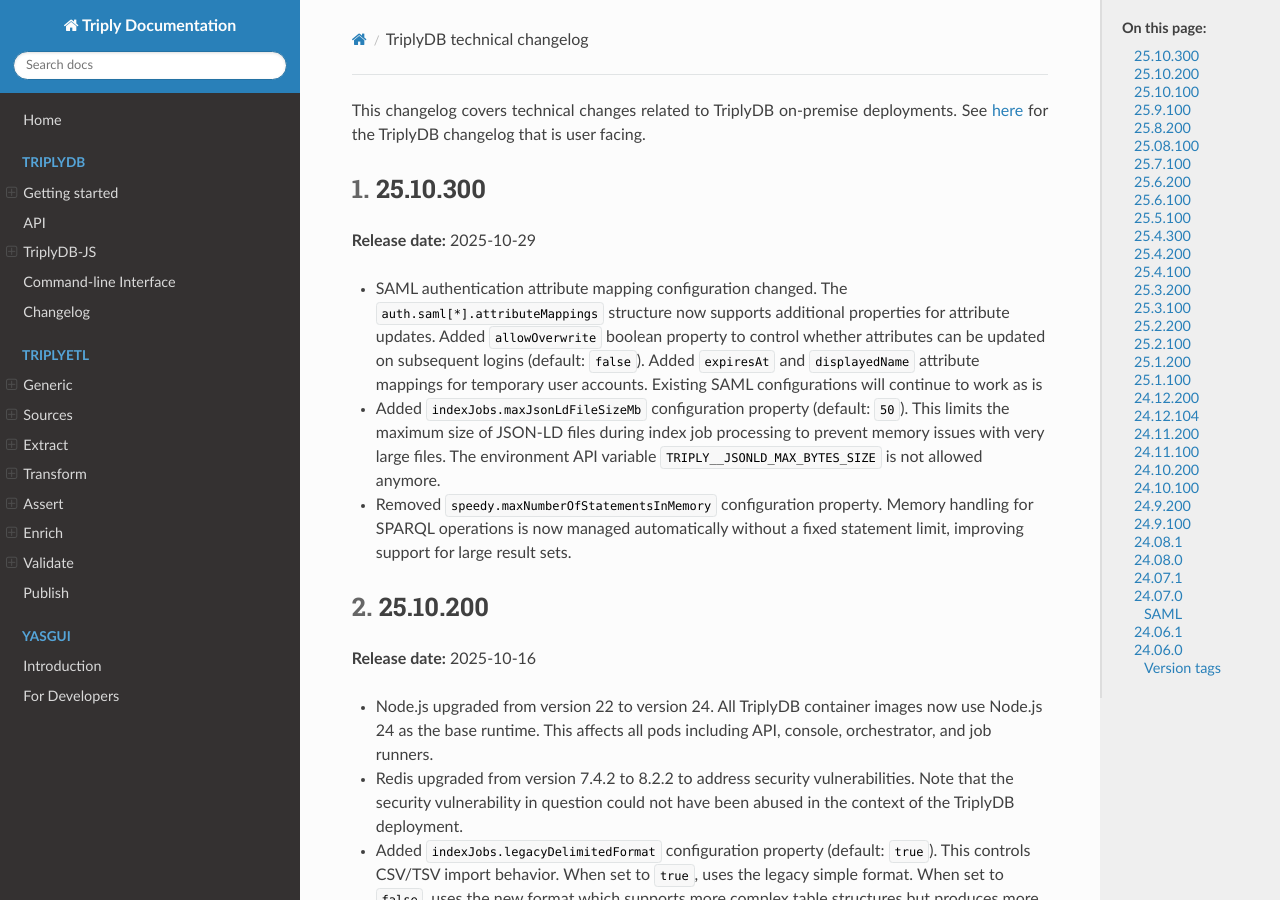
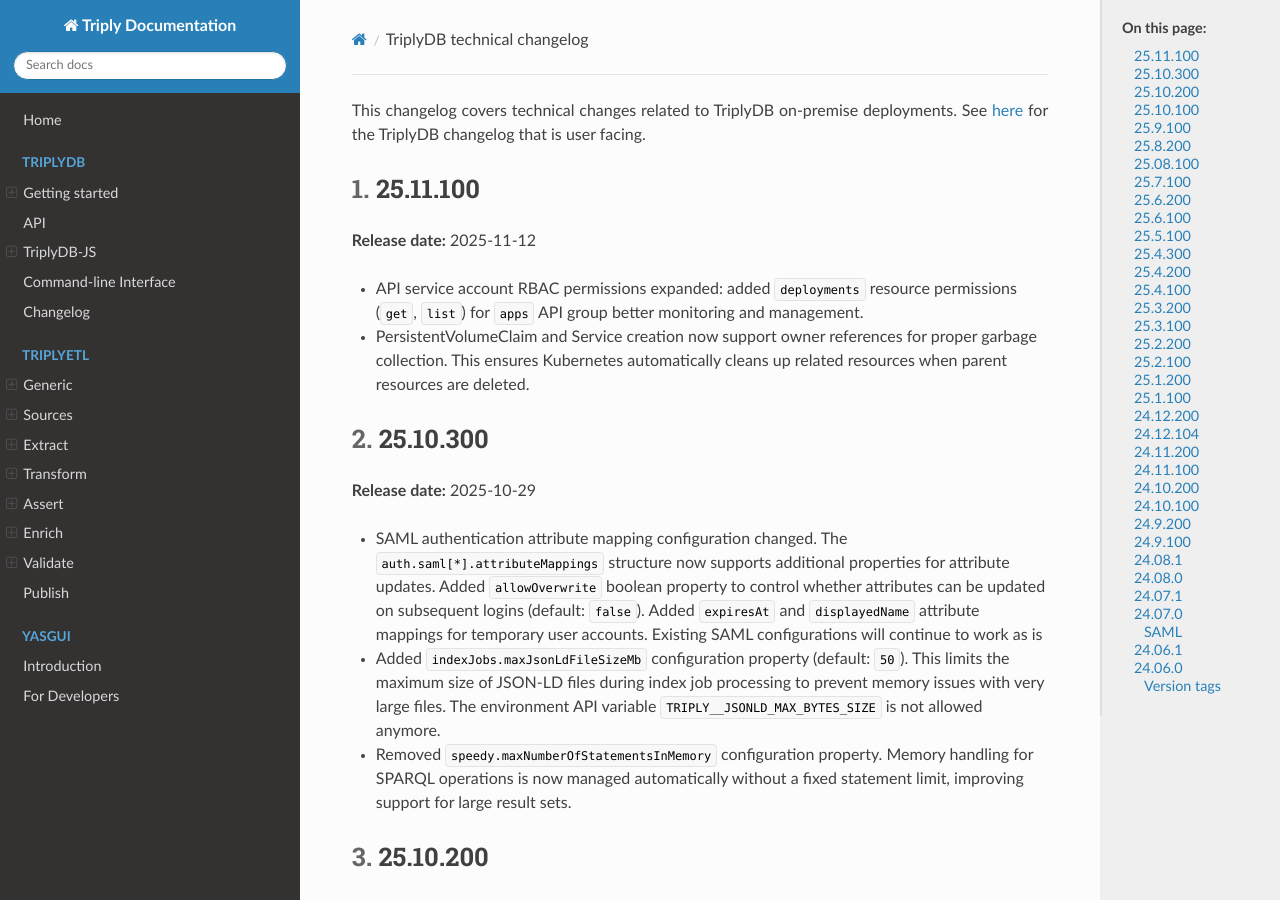
Before and after one commit to TriplyDB/Documentation, an MkDocs documentation site: the page built from docs/triplydb-technical-changelog/index.md, in a window 1280 px wide and 900 px high. Built offline with MkDocs 1.6.1, drawn with Linux system fonts in a browser that asks for light colours.

Commit message:
update changelogs

```diff
--- a/docs/triplydb-technical-changelog/index.md
+++ b/docs/triplydb-technical-changelog/index.md
@@ -7,6 +7,14 @@
 
 This changelog covers technical changes related to TriplyDB on-premise deployments. See [here](/triplydb-changelog) for the TriplyDB changelog that is user facing.
 
+
+## 25.11.100 {#25.11.100}
+
+**Release date:** 2025-11-12
+
+- API service account RBAC permissions expanded: added `deployments` resource permissions
+  (`get`, `list`) for `apps` API group better monitoring and management.
+- PersistentVolumeClaim and Service creation now support owner references for proper garbage collection. This ensures Kubernetes automatically cleans up related resources when parent resources are deleted.
 
 ## 25.10.300 {#25.10.300}
 
```
Also changed, not shown: docs/triplydb-changelog/index.md (+11 -0 lines).
